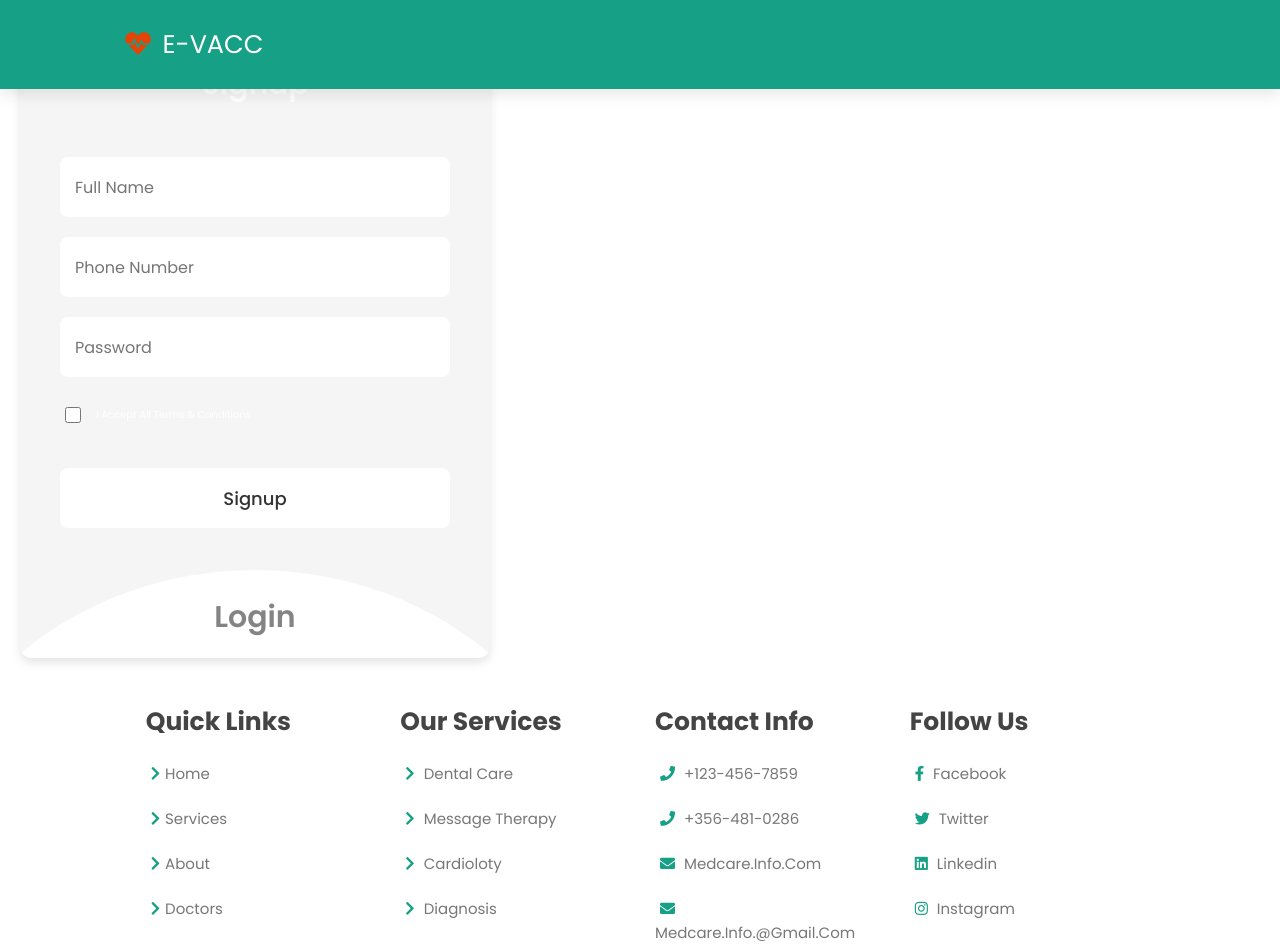
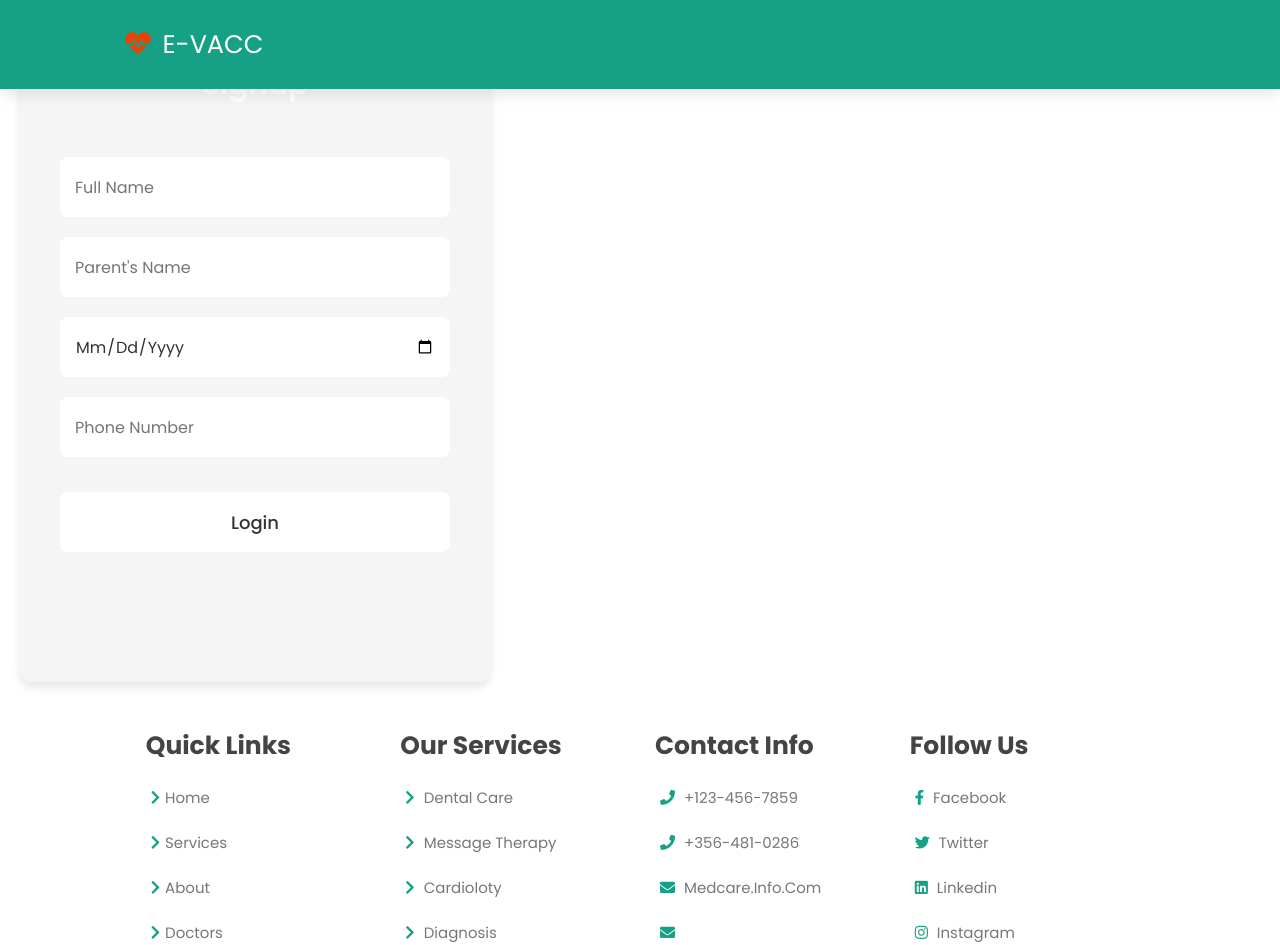
Before and after one commit to Shikhar-Rai-007/E-Vacc, a React (Create React App) app: page /Login in a window 1280 px wide. Shown: the top 945 px of the page. Built offline with nearby package versions, Linux system fonts and the light colour scheme.

Commit message:
Update Login.js

```diff
--- a/src/Components/Login.js
+++ b/src/Components/Login.js
@@ -6,39 +6,14 @@ export default function Login() {
       <div class="form signup">
         <header>Signup</header>
         <form action="#">
-          <input type="text" placeholder="Full name" required />
+          <input type="text" placeholder="Full Name" required />
+          <input type="text" placeholder="Parent's Name" required />
+          <input type="date" placeholder="Date of Birth" required />
           <input type="number" placeholder="Phone Number" required />
-          <input type="password" placeholder="Password" required />
-          <div class="checkbox">
-            <input type="checkbox" id="signupCheck" />
-            <label for="signupCheck">I accept all terms & conditions</label>
-          </div>
-          <input type="submit" value="Signup" />
-        </form>
-      </div>
 
-      <div class="form login">
-        <header>Login</header>
-        <form action="#">
-          <input type="number" placeholder="Phone Number" required />
-          <input type="password" placeholder="Password" required />
-          <a href="#">Forgot password?</a>
           <input type="submit" value="Login" />
         </form>
       </div>
-
-      {/* <script>
-        const wrapper = document.querySelector(".wrapper"),
-          signupHeader = document.querySelector(".signup header"),
-          loginHeader = document.querySelector(".login header");
-
-        loginHeader.addEventListener("click", () => {
-          wrapper.classList.add("active");
-        });
-        signupHeader.addEventListener("click", () => {
-          wrapper.classList.remove("active");
-        });
-      </script> */}
     </section>
   )
 }
```
